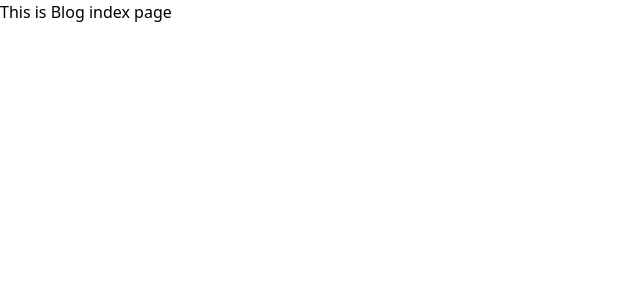
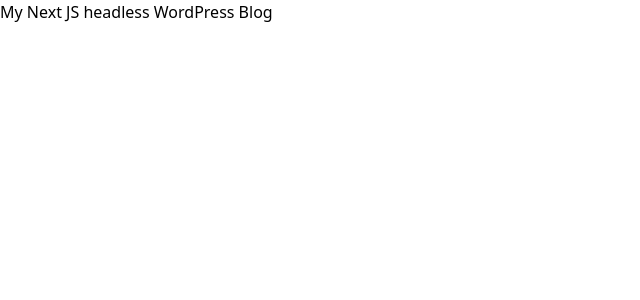
Before and after one commit to Hombre2014/nextjs-headless-wp-blog, a Next.js app: page /blog in a window 1280 px wide. Shown: the top 300 px of the page, without its empty margins (0-640 px from the left). Built offline with nearby package versions, Linux system fonts and the light colour scheme.

Commit message:
Update the index file

```diff
--- a/pages/blog/index.js
+++ b/pages/blog/index.js
@@ -1,7 +1,7 @@
 export default function BlogHome() {
   return (
     <div>
-      <h1>This is Blog index page</h1>
+      <h1>My Next JS headless WordPress Blog</h1>
     </div>
   )
 };
```
